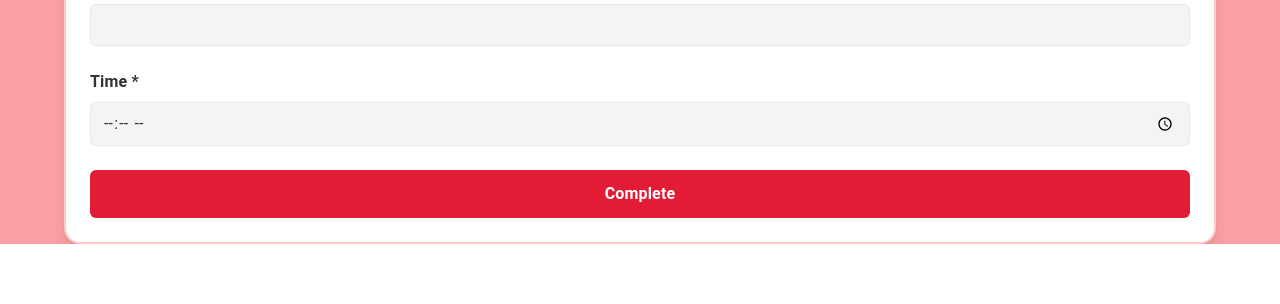
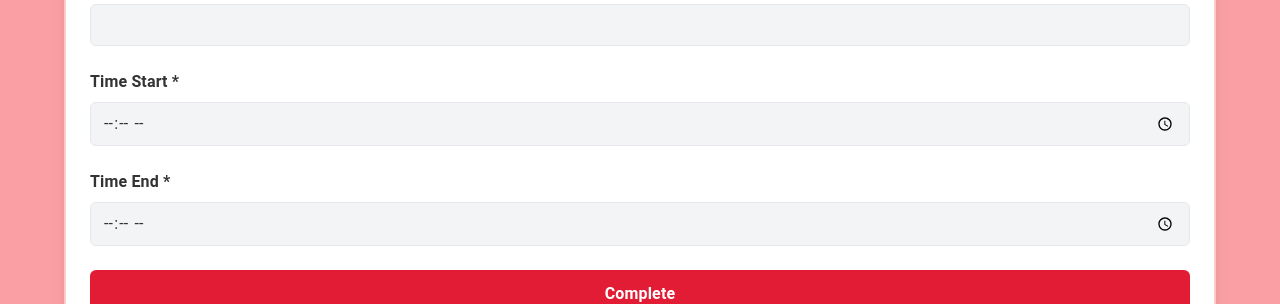
Before and after one commit to angieluvss/volunteer-fullstack, a React (Create React App) app in the folder frontend/: page /eventmanagmentform in a window 1280 px wide. Shown: the part 806-1110 px from the top of the page. Before the commit the page ends 1050 px from the top, so only its background shows below. Built offline with nearby package versions, Linux system fonts and the light colour scheme; no server answers.

Commit message:
added time end of event and made sure backend got it

```diff
--- a/frontend/src/pages/Eventmanagmentform2.js
+++ b/frontend/src/pages/Eventmanagmentform2.js
@@ -21,7 +21,8 @@ const EventForm = () => {
     state: '',
     zipcode: '',
     date: '',
-    time: '',
+    timeStart: '',
+    timeEnd: '',
     skillsRequired: [],
     urgency: ''
   });
@@ -116,8 +117,9 @@ const EventForm = () => {
         'http://localhost:4000/api/events/create',
         {
           ...formData,
-          date: formattedDate,  // Format date correctly before submission
-          time: formData.time   // Include time in the submission
+          date: formattedDate,
+          timeStart: formData.timeStart,
+          timeEnd: formData.timeEnd
         },
         { headers: { Authorization: `Bearer ${token}` } }
       );
@@ -283,13 +285,26 @@ const EventForm = () => {
               </div>
             </div>
             <div className="mb-6">
-              <label className="block mb-2 font-bold">Time *</label>
+              <label className="block mb-2 font-bold">Time Start *</label>
               <input
                 type="time"
-                id="time"
-                name="time"
-                value={formData.time}
-                onChange={(e) => setFormData({ ...formData, time: e.target.value })}
+                id="timeStart"
+                name="timeStart"
+                value={formData.timeStart}
+                onChange={(e) => setFormData({ ...formData, timeStart: e.target.value })}
+                required
+                className="w-full px-3 py-2 border rounded-md bg-gray-100"
+              />
+            </div>
+
+            <div className="mb-6">
+              <label className="block mb-2 font-bold">Time End *</label>
+              <input
+                type="time"
+                id="timeEnd"
+                name="timeEnd"
+                value={formData.timeEnd}
+                onChange={(e) => setFormData({ ...formData, timeEnd: e.target.value })}
                 required
                 className="w-full px-3 py-2 border rounded-md bg-gray-100"
               />
```
